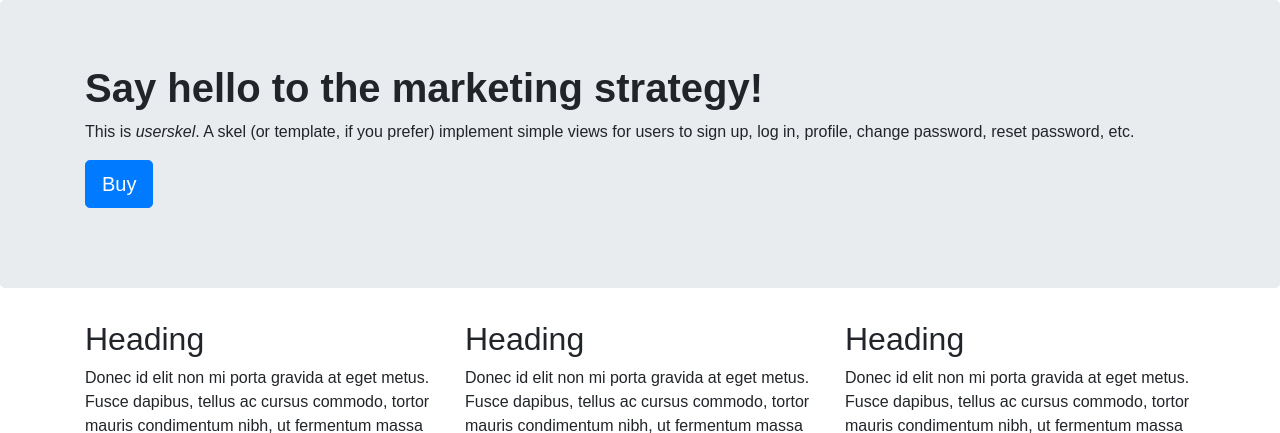
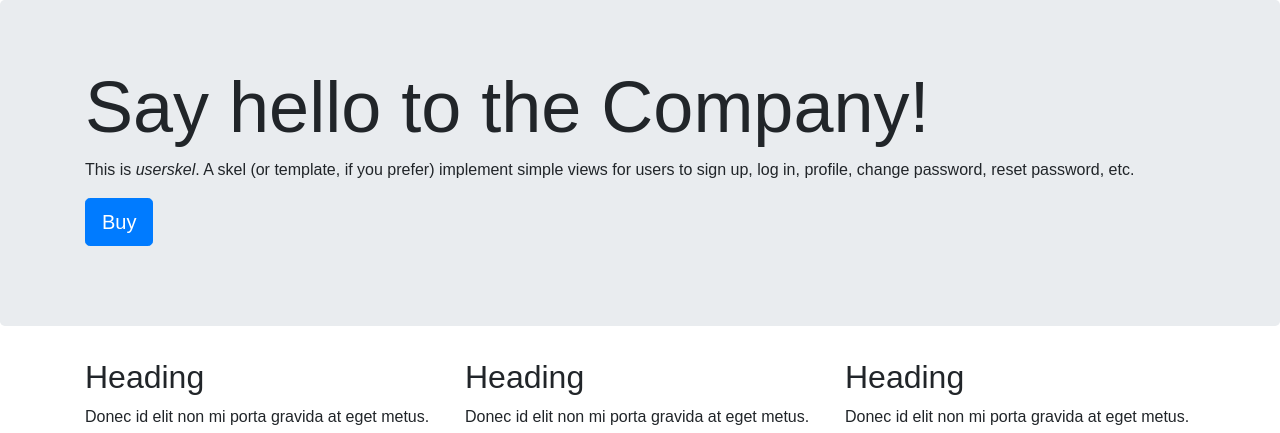
Before and after one commit to dbolgheroni/www-userskel, a Django app: page / in a window 1280 px wide. Shown: the part 56-489 px from the top of the page. Run offline with Django 3.2, Linux system fonts and the light colour scheme; some libraries are stand-ins or nearby versions.

Commit message:
Change font.

```diff
--- a/userskel/templates/index.html
+++ b/userskel/templates/index.html
@@ -3,7 +3,7 @@
 {% block content %}
 <div class="jumbotron index-jumbotron">
 <div class="container">
-	<h1><strong>Say hello to the marketing strategy!</strong></h1>
+	<h1 class="display-3">Say hello to the Company!</h1>
 	<p>This is <em>userskel</em>. A skel (or template, if you prefer) implement simple views for users to sign up, log in, profile, change password, reset password, etc.</p>
 	<p><a class="btn btn-primary btn-lg" href="#" role="button">Buy</a></p>
 </div> <!-- container -->
```
